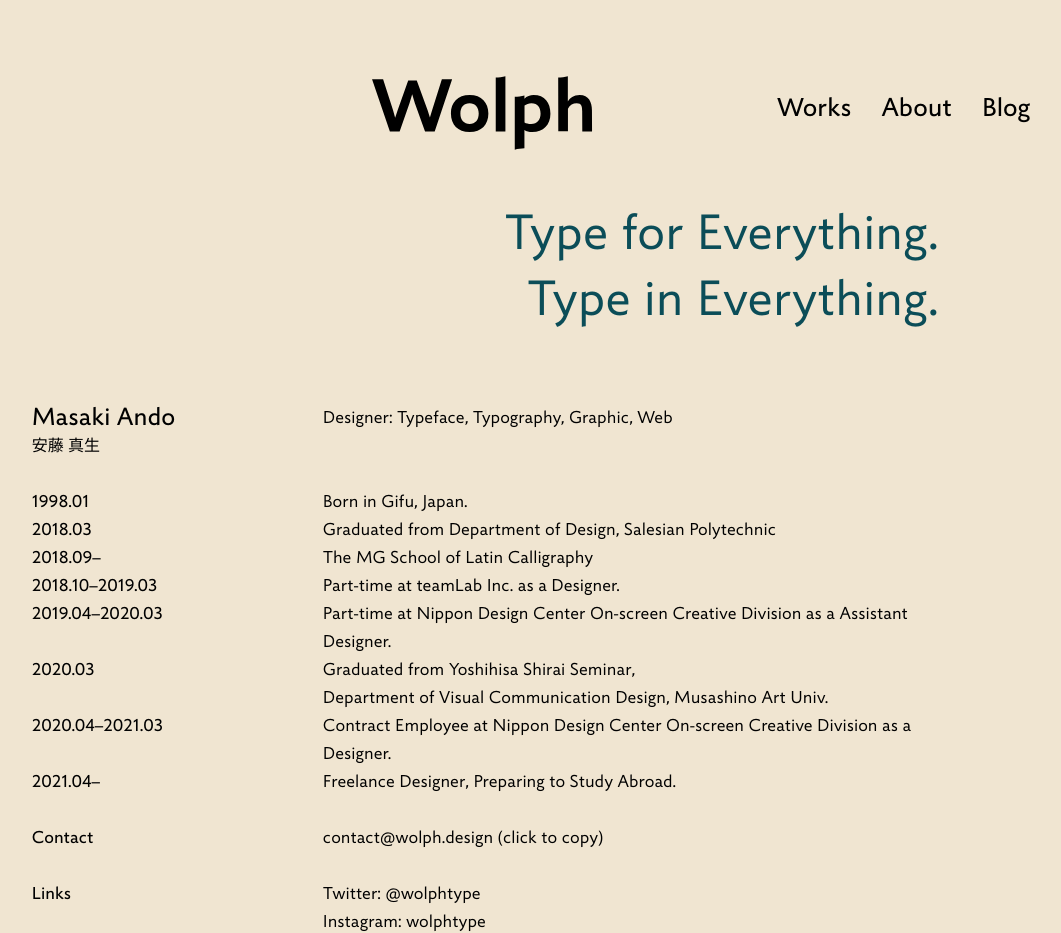
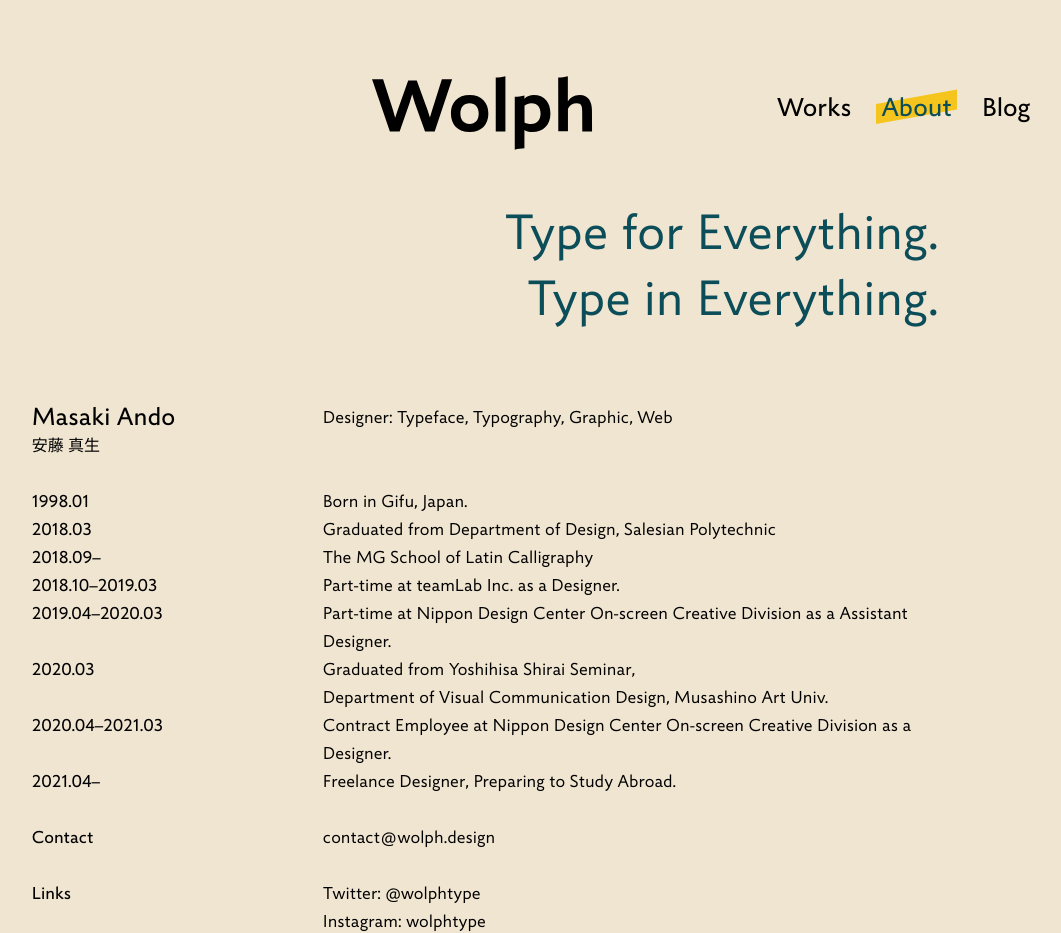
Before and after one commit to blacktails2/WolphRenew21, a Next.js app: page /about in a window 1280 px wide. Shown: the top 933 px of the page, without its empty margins (155-1216 px from the left). Built offline with nearby package versions, Linux system fonts and the light colour scheme.

Commit message:
ヘッダーのヘッダーをカレント表示できるようにした

```diff
--- /dev/null
+++ b/components/activelink.js
@@ -0,0 +1,18 @@
+import { withRouter } from 'next/router';
+import Link from 'next/link';
+import React, { Children } from 'react';
+
+const ActiveLink = ({ router, children, ...props }) => {
+  const child = Children.only(children);
+
+  let className = child.props.className || '';
+  if (router.pathname === props.href && props.activeClassName) {
+    className = `${className} ${props.activeClassName}`.trim();
+  }
+
+  delete props.activeClassName;
+
+  return <Link {...props}>{React.cloneElement(child, { className })}</Link>;
+};
+
+export default withRouter(ActiveLink);
--- a/components/menus.js
+++ b/components/menus.js
@@ -1,8 +1,7 @@
-import Link from 'next/link';
+import Link from '../components/activelink';
 import styled from 'styled-components'
 import Container from '../components/container'
 import Image from 'next/image'
-import { useRouter } from 'next/router'
 
 
 
@@ -24,13 +23,13 @@ const Menus = () => (
           </div>
         </div>
         <div className="column menus__links">
-          <Link href='/'>
+          <Link activeClassName='active' href='/'>
             <a className='linktext'>Works</a>
           </Link>
-          <Link href='/about'>
+          <Link activeClassName='active' href='/about'>
             <a className='linktext'>About</a>
           </Link>
-          <Link href='/blog'>
+          <Link activeClassName='active' href='/blog'>
             <a className='linktext'>Blog</a>
           </Link>
         </div>
@@ -63,6 +62,16 @@ width: 100%;
     position: relative;
     font-family: 'Koga Sans Medium', sans-serif;
     z-index: 2;
+    &.active{
+      color: #0B4D58;
+      background-color: transparent;
+      &:before{
+        left: 0%;
+        right: auto;
+        width: 100%;
+        transform: translateY(-50%) skewY(-10deg);
+      }
+    }
     &:hover{
       color: #0B4D58;
       background-color: transparent;
--- a/pages/about.js
+++ b/pages/about.js
@@ -123,7 +123,7 @@ export default function About() {
                   </div>
                   <div className='column is-7'>
                     <p className='introduce__body'>
-                      <a className='introduce__body--link'>contact@wolph.design (click to copy)</a>
+                      <a className='introduce__body--link' href='contact@wolph.design'>contact @ wolph.design</a>
                     </p>
                   </div>
                 </div>
```
